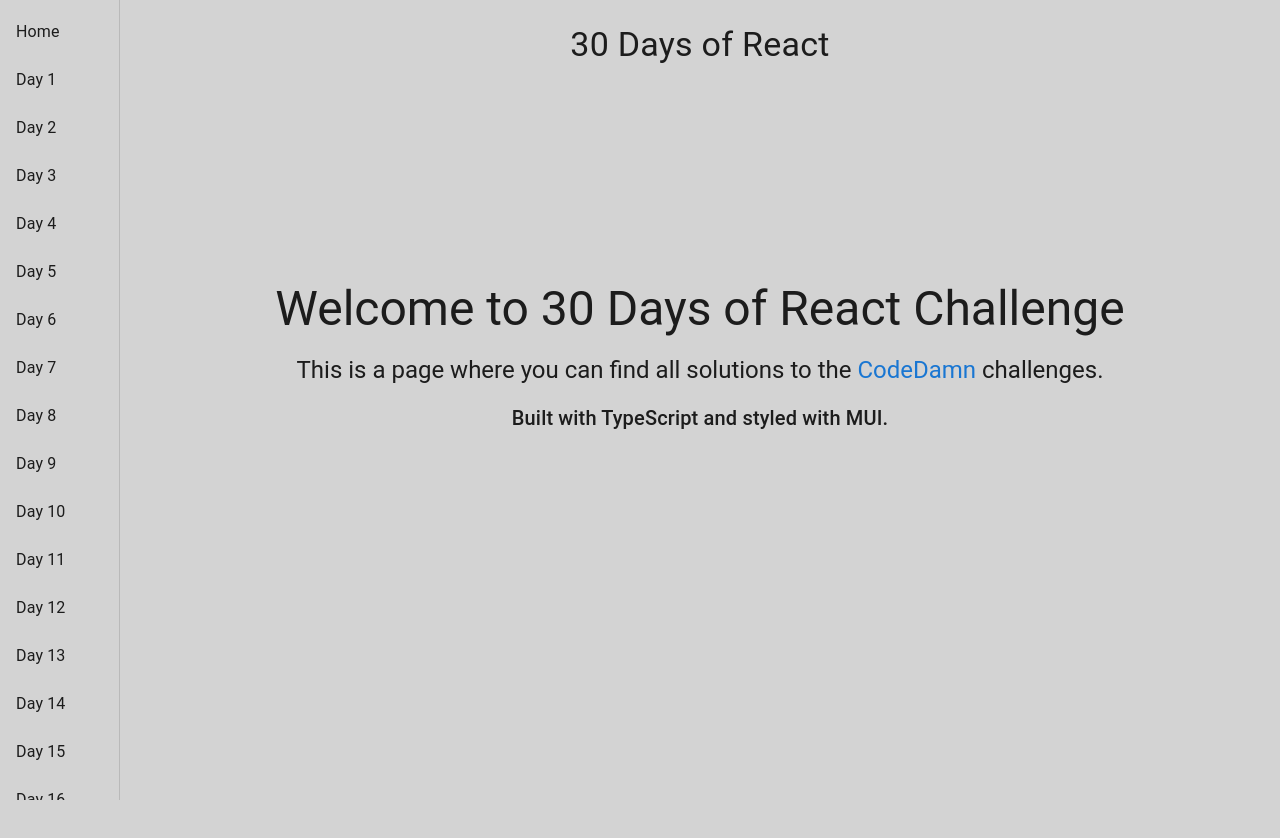
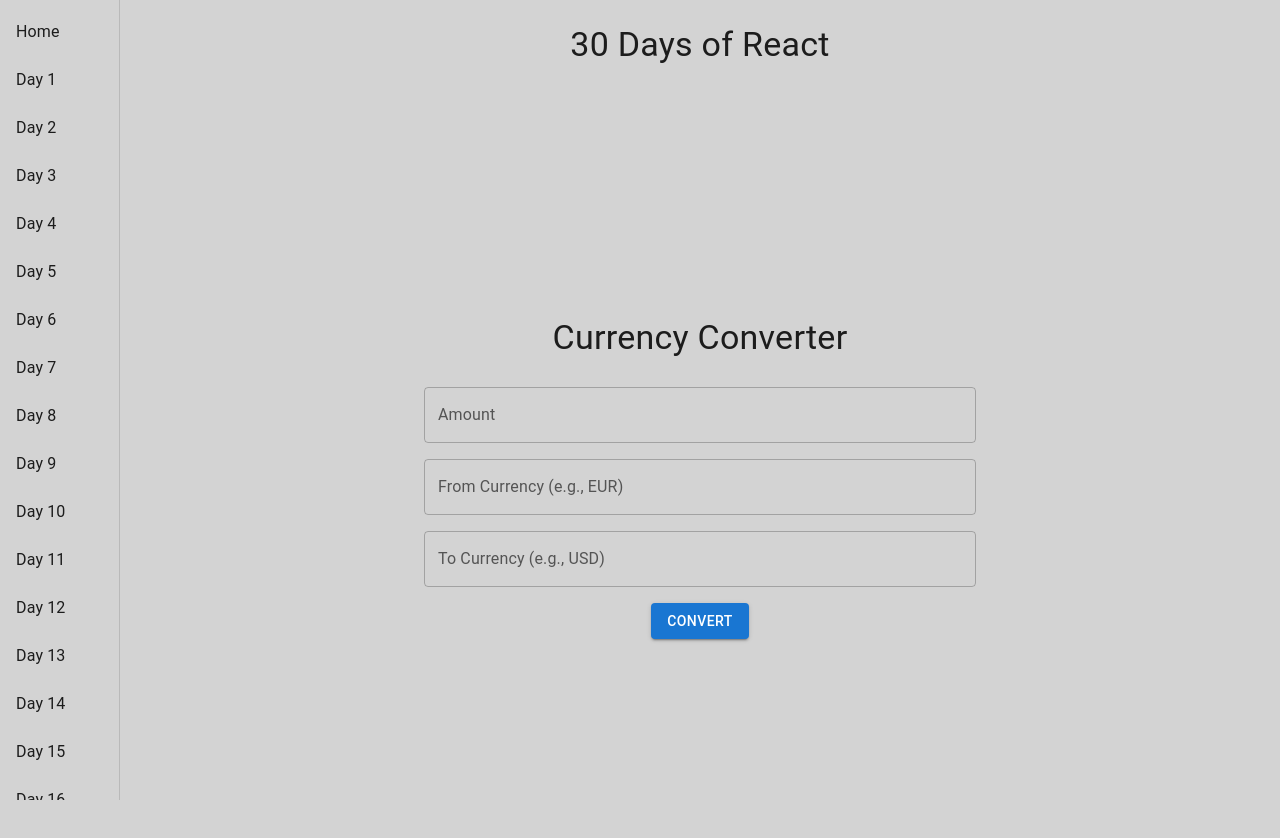
Before and after one commit to Cema2019/codedamn-challenge-30-days-of-react, a React (Vite) app: page /currency-converter in a window 1280 px wide. Before the commit this address led to /. Shown: the top 838 px of the page. Before the commit the page ends 800 px from the top, so only its background shows below. Built offline with nearby package versions, Linux system fonts and the light colour scheme.

Commit message:
Add CurrencyConverter component

```diff
--- /dev/null
+++ b/components/CurrencyConverter.tsx
@@ -0,0 +1,109 @@
+import React, { useState } from 'react';
+import {
+  Button,
+  TextField,
+  Typography,
+  Container,
+  Alert,
+} from '@mui/material';
+
+const CurrencyConverter: React.FC = () => {
+  const [fromCurrency, setFromCurrency] = useState<string>('');
+  const [toCurrency, setToCurrency] = useState<string>('');
+  const [amount, setAmount] = useState<string>('');
+  const [convertedAmount, setConvertedAmount] = useState<string>('');
+  const [errorMessage, setErrorMessage] = useState<string>('');
+
+  const handleConvert = async () => {
+    if (!fromCurrency || !toCurrency || !amount) {
+      setErrorMessage('Please fill in all fields');
+      return;
+    }
+
+    try {
+      const response = await fetch(
+        `https://open.er-api.com/v6/latest/${fromCurrency}`
+      );
+      if (!response.ok) throw new Error('Failed to fetch data');
+
+      const data = await response.json();
+      const rate = data.rates[toCurrency];
+
+      if (rate) {
+        const convertedValue = (Number(amount) * rate).toFixed(2);
+        setConvertedAmount(`${toCurrency} ${convertedValue}`);
+        setErrorMessage('');
+      } else {
+        setErrorMessage(
+          `Exchange rate for ${toCurrency} not found. \nValidate currency codes`
+        );
+      }
+    } catch (error: unknown) {
+      if (error instanceof Error) {
+        setErrorMessage(
+          'Error fetching conversion data. \nValidate currency codes'
+        );
+      } else {
+        setErrorMessage('Error fetching conversion data');
+      }
+    }
+  };
+
+  return (
+    <Container
+      maxWidth="sm"
+      sx={{
+        display: 'flex',
+        flexDirection: 'column',
+        justifyContent: 'center',
+        alignItems: 'center',
+        height: '100vh',
+        gap: 2,
+      }}
+    >
+      <Typography variant="h4" gutterBottom>
+        Currency Converter
+      </Typography>
+
+      <TextField
+        label="Amount"
+        type="number"
+        value={amount}
+        onChange={(e) => setAmount(e.target.value)}
+        inputProps={{ min: 0 }}
+        fullWidth
+        placeholder="Enter amount"
+      />
+
+      <TextField
+        label="From Currency (e.g., EUR)"
+        value={fromCurrency}
+        onChange={(e) => setFromCurrency(e.target.value.toUpperCase())}
+        inputProps={{ maxLength: 3 }}
+        fullWidth
+        placeholder="From: e.g., EUR"
+      />
+
+      <TextField
+        label="To Currency (e.g., USD)"
+        value={toCurrency}
+        onChange={(e) => setToCurrency(e.target.value.toUpperCase())}
+        inputProps={{ maxLength: 3 }}
+        fullWidth
+        placeholder="To: e.g., USD"
+      />
+
+      <Button variant="contained" color="primary" onClick={handleConvert}>
+        Convert
+      </Button>
+
+      {errorMessage && <Alert severity="error">{errorMessage}</Alert>}
+
+      {convertedAmount && (
+        <Alert severity="info">Converted Value: {convertedAmount}</Alert>
+      )}
+    </Container>
+  );
+};
+
+export default CurrencyConverter;
--- a/routes/routeConfig.tsx
+++ b/routes/routeConfig.tsx
@@ -28,7 +28,7 @@ import CharacterCounter from '../components/CharacterCounter';
 import Checkboxes from '../components/Checkboxes';
 import LocalStorage from '../components/LocalStorage';
 import RandomNumberGenerator from '../components/RandomNumberGenerator';
-
+import CurrencyConverter from '../components/CurrencyConverter';
 
 export const routeConfig = [
   { path: '/', element: <HomePage />, label: 'Home' },
@@ -121,4 +121,9 @@ export const routeConfig = [
     element: <RandomNumberGenerator />,
     label: 'Day 29',
   },
+  {
+    path: '/currency-converter',
+    element: <CurrencyConverter />,
+    label: 'Day 30',
+  },
 ];
```
